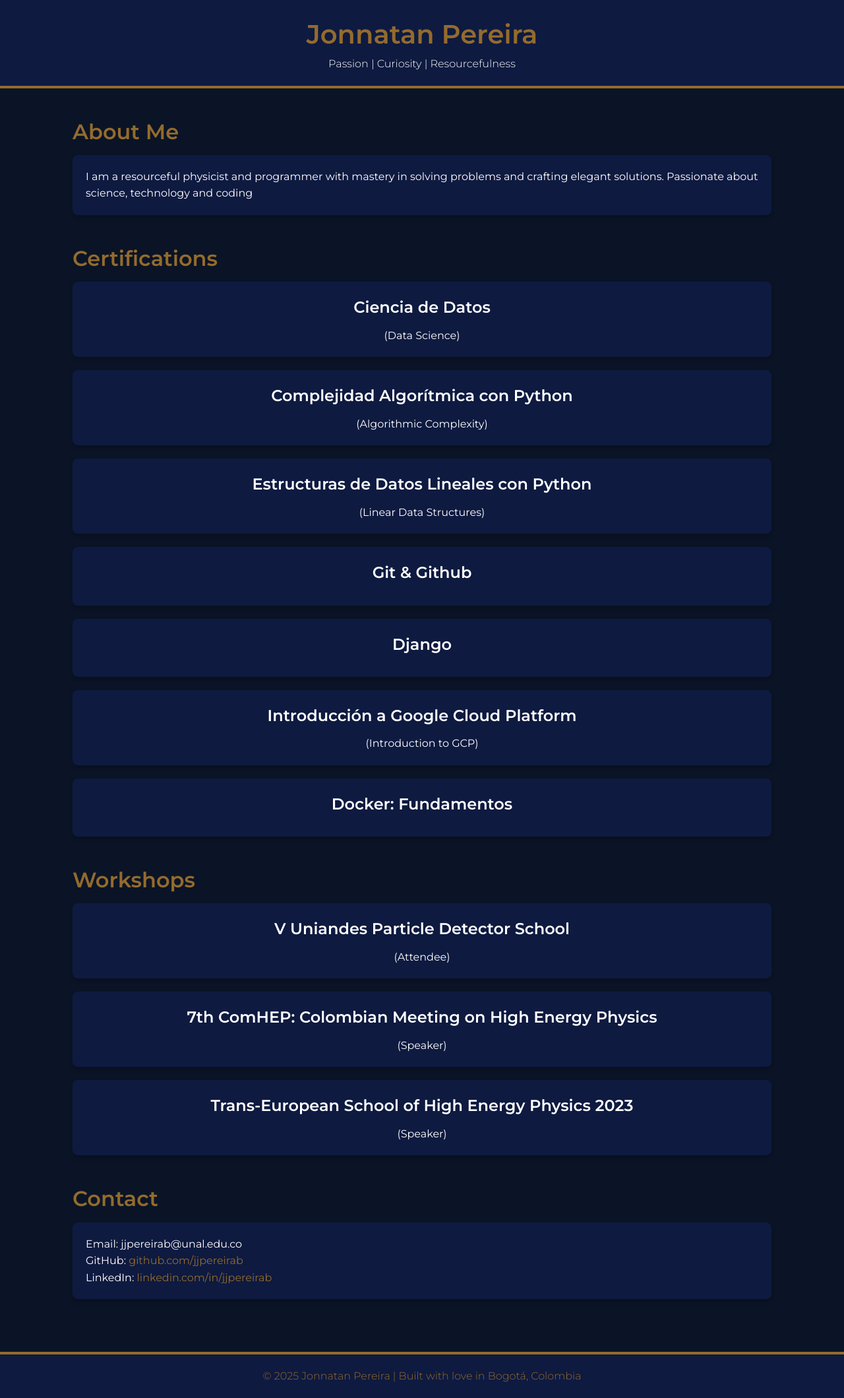
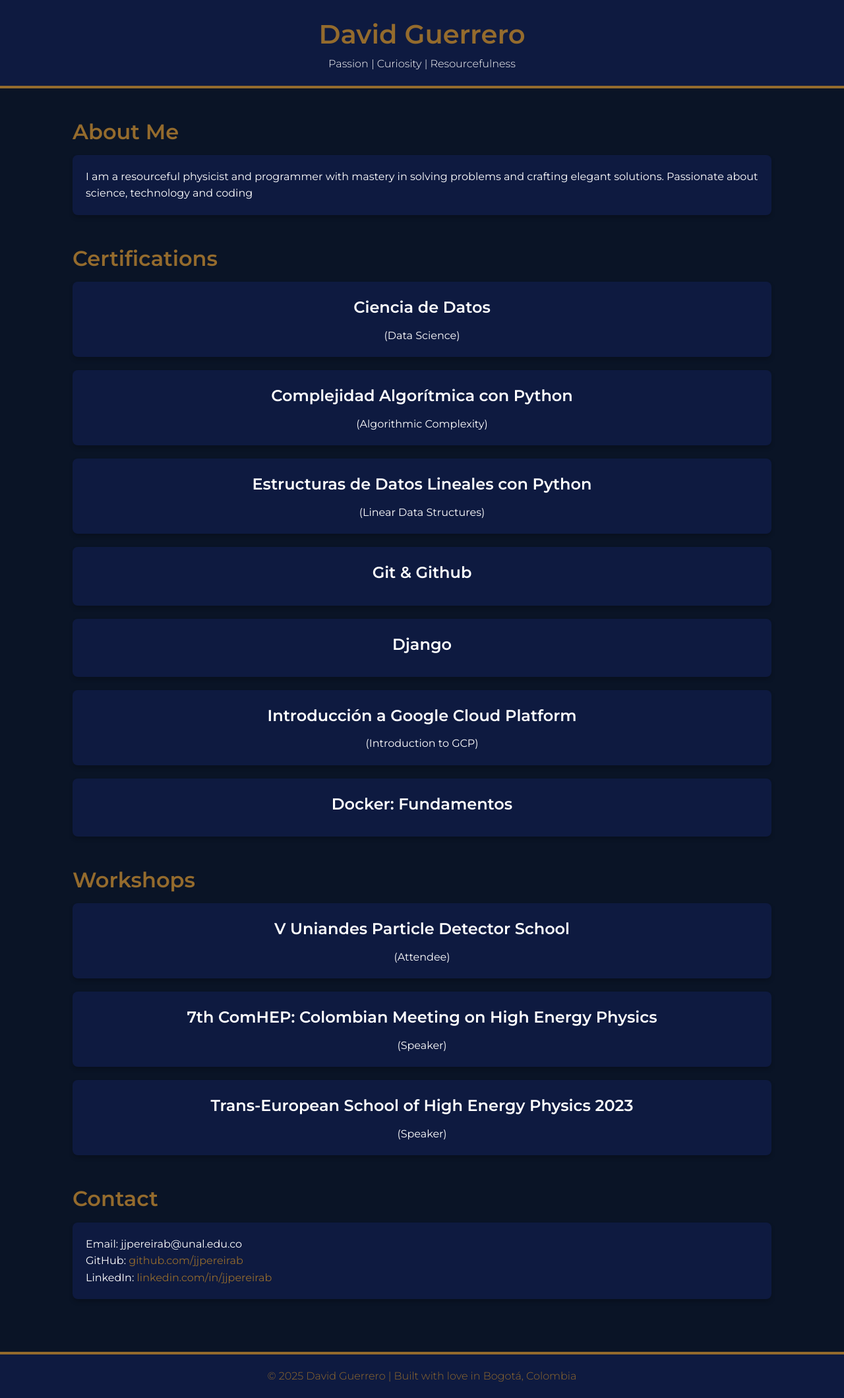
Before and after one commit to damgb/damgb, a plain HTML site: page index.html in a window 1280 px wide. Shown: the whole page at 66% size. Drawn offline with Linux system fonts and the light colour scheme.

Commit message:
version 0

```diff
--- a/index.html
+++ b/index.html
@@ -3,13 +3,13 @@
 <head>
     <meta charset="UTF-8">
     <meta name="viewport" content="width=device-width, initial-scale=1.0">
-    <title>Jonnatan Pereira</title>
+    <title>David Guerrero</title>
     <link href="https://fonts.googleapis.com/css2?family=Montserrat:wght@300;400;600&display=swap" rel="stylesheet">
     <link href="css/style.css" rel="stylesheet">
 </head>
 <body>
     <header>
-        <a class= index href="index.html" target="_self"><h1>Jonnatan Pereira</h1></a>
+        <a class= index href="index.html" target="_self"><h1>David Guerrero</h1></a>
         <p>Passion | Curiosity | Resourcefulness</p>
     </header>
 
@@ -46,7 +46,7 @@
     </div>
 
     <footer>
-        <p>&copy; 2025 Jonnatan Pereira | Built with love in Bogotá, Colombia</p>
+        <p>&copy; 2025 David Guerrero | Built with love in Bogotá, Colombia</p>
     </footer>
 </body>
 </html>
```
